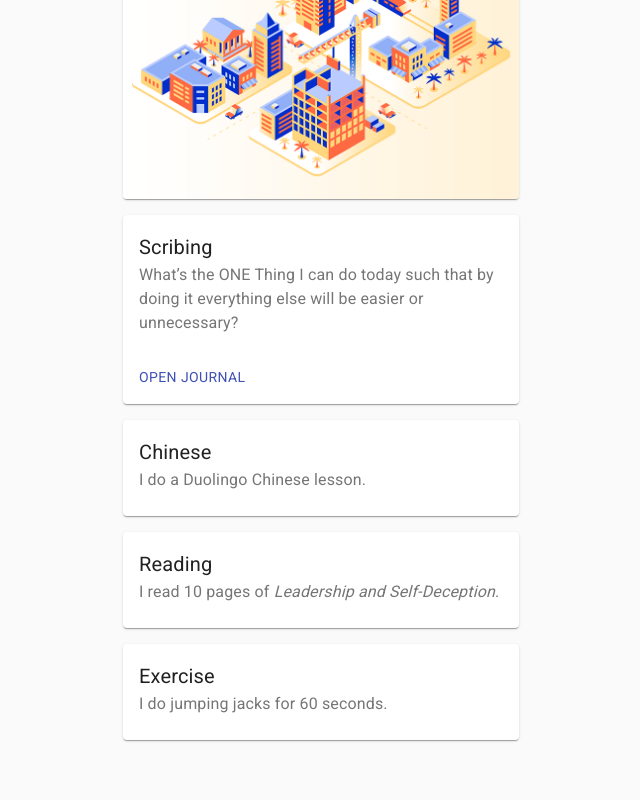
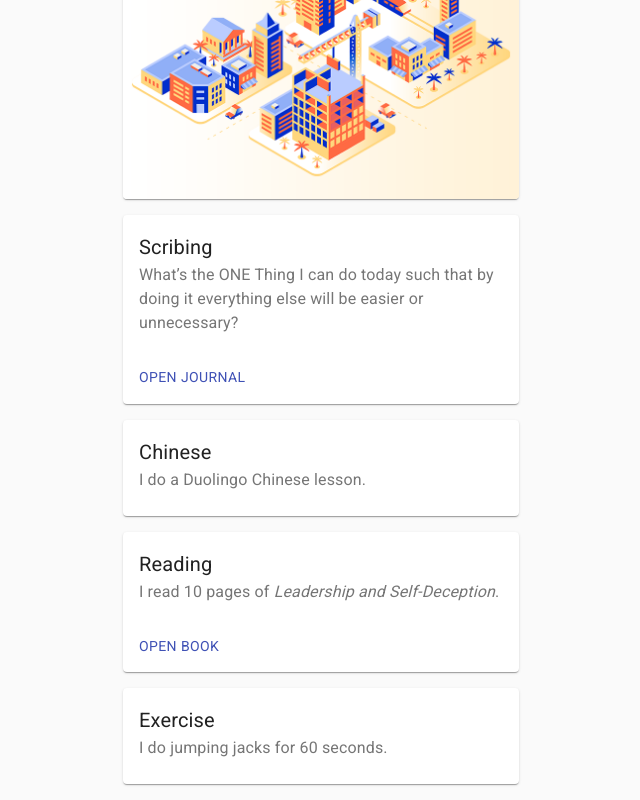
Before and after one commit to dlackey/miracle, a React (Create React App) app: page / in a window 1280 px wide. Shown: the part 898-1698 px from the top of the page, without its empty margins (319-959 px from the left). Before the commit the page ends 1654 px from the top, so only its background shows below. Built offline with nearby package versions, Linux system fonts and the light colour scheme; what browser-beep would draw is missing.

Commit message:
Added SaverActions

```diff
--- a/src/components/Saver.js
+++ b/src/components/Saver.js
@@ -1,4 +1,4 @@
-import { Card, CardContent, Typography } from '@material-ui/core';
+import { Button, Card, CardActions, CardContent, Typography } from '@material-ui/core';
 import { makeStyles } from '@material-ui/core/styles';
 
 const useStyles = makeStyles(theme => ({
@@ -25,4 +25,12 @@ function Saver({ title, text, children }) {
   );
 }
 
-export default Saver;
+function SaverAction({ text, href }) {
+  return (
+    <CardActions>
+      <Button color="primary" href={href} target="_blank">{text}</Button>
+    </CardActions>
+  );
+}
+
+export { Saver, SaverAction };
--- a/src/components/Savers.js
+++ b/src/components/Savers.js
@@ -1,6 +1,6 @@
 import React from 'react';
-import { Button, CardActions, CardMedia } from '@material-ui/core';
-import Saver from './Saver';
+import { CardMedia } from '@material-ui/core';
+import { Saver, SaverAction } from './Saver';
 import visualization from '../images/city.png';
 
 function Silence() {
@@ -9,9 +9,7 @@ function Silence() {
       title="Silence"
       text="As I sit in silence, I'm present in the moment. I calm my mind, relax my body, and allow all of my stress to melt away."
     >
-      <CardActions>
-        <Button color="primary" href="https://calmcom.app.link/" target="_blank">Open Calm</Button>
-      </CardActions>
+      <SaverAction text="Open Calm" href="https://calmcom.app.link/" />
     </Saver>
   );
 }
@@ -59,7 +57,9 @@ function Reading() {
   );
 
   return (
-    <Saver title="Reading" text={text} />
+    <Saver title="Reading" text={text}>
+      <SaverAction text="Open Book" href="https://itunes.apple.com/WebObjects/MZStore.woa/wa/viewBook?id=1385734566" />
+    </Saver>
   );
 }
 
@@ -78,9 +78,7 @@ function Scribing() {
       title="Scribing"
       text="What’s the ONE Thing I can do today such that by doing it everything else will be easier or unnecessary?"
     >
-      <CardActions>
-        <Button color="primary" href="https://forms.gle/MSg1Jvvq4PdkbkXM9" target="_blank">Open Journal</Button>
-      </CardActions>
+      <SaverAction text="Open Journal" href="https://forms.gle/MSg1Jvvq4PdkbkXM9" />
     </Saver>
   );
 }
```
